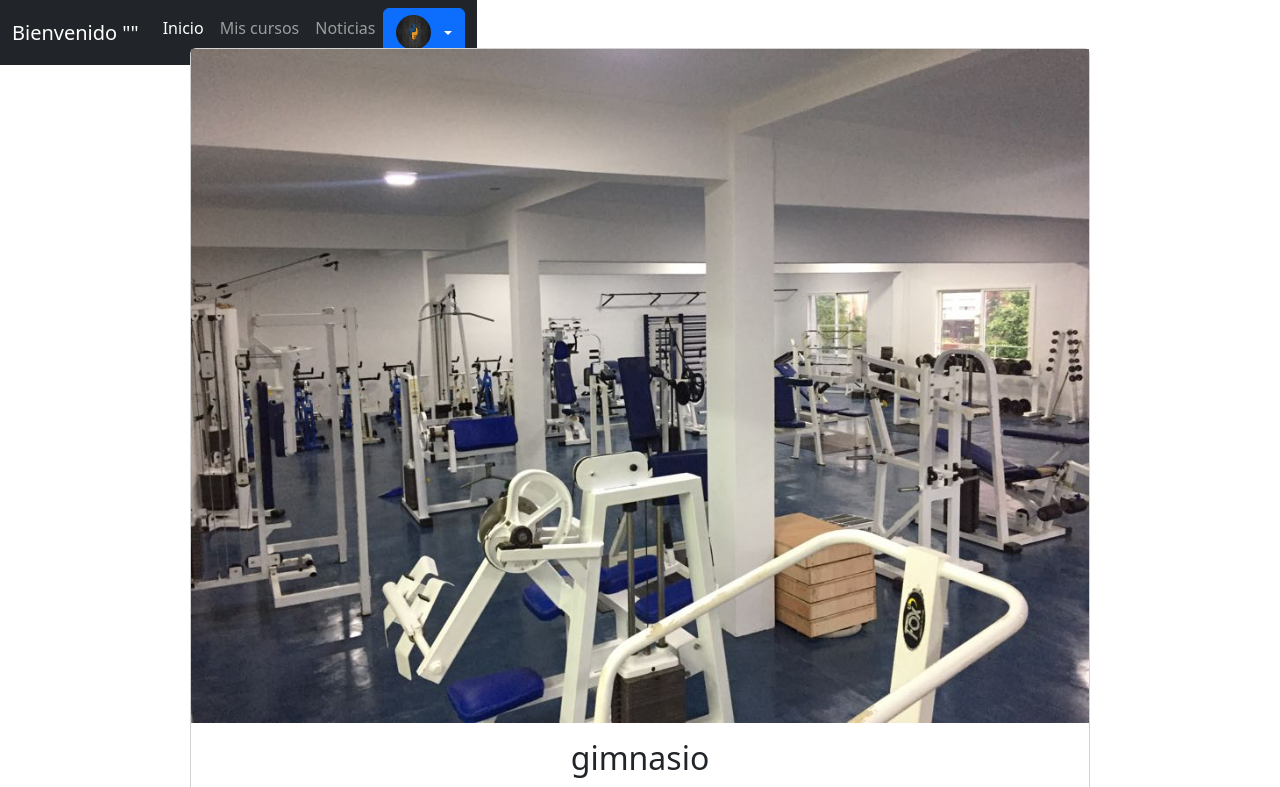
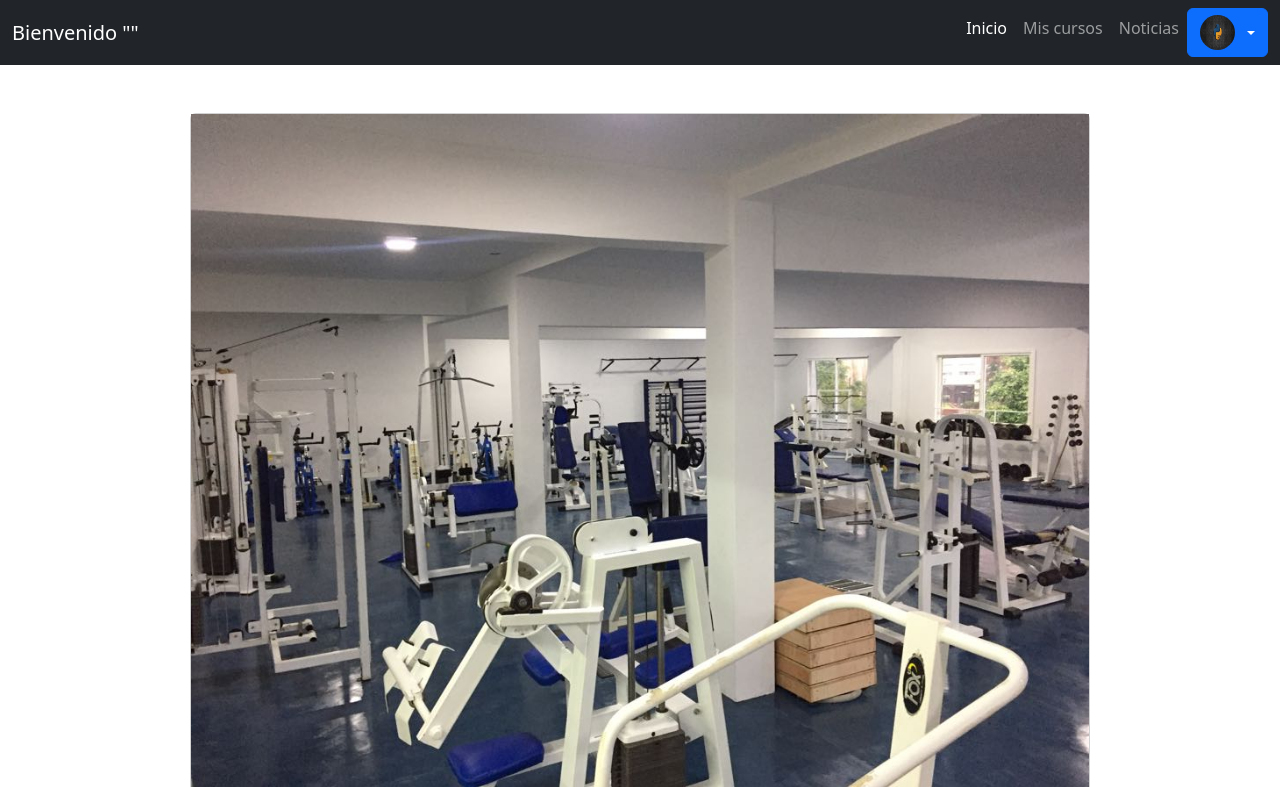
Before and after one commit to eliasescalante/CursosMarciales_UTN, a Django app: page /noticias/1/ in a window 1280 px wide. Shown: the top 787 px of the page. Run offline with Django 5.2, Linux system fonts and the light colour scheme; data comes from the database, SQL or seed files in the repository; both versions use the stored data as it was after the commit; some libraries are stand-ins or nearby versions.

Commit message:
arreglo al layout

```diff
--- a/cursos/urls.py
+++ b/cursos/urls.py
@@ -10,5 +10,4 @@ urlpatterns = [
     path('detalle/<int:curso_id>/', views.detalle_curso, name='detalle_curso'),
     path('desuscribirse/<int:ticket_id>/', views.desuscribirse_curso, name='desuscribirse_curso'),
     path('ticket/<int:ticket_id>/', views.ticket_detalle, name='ticket'),
-
 ]
--- a/static/layout/css/layout.css
+++ b/static/layout/css/layout.css
@@ -15,8 +15,10 @@ html, body {
 }
 
 .navbar {
-    position: fixed;
-    flex-shrink: 0;
+    width: 100%;
+    top: 0;
+    left: 0;
+    z-index: 1040;
 }
 
 .content {
--- a/templates/cursos/home.html
+++ b/templates/cursos/home.html
@@ -45,7 +45,6 @@
 
     <section id="search-section" class="mt-5">
         <h2>Buscar Cursos</h2>
-
         <form method="GET" action="{% url 'home_cursos' %}">
             <div class="mb-3">
                 <input type="text" name="q" class="form-control" placeholder="Buscar cursos..." value="{{ query }}">
```
Also changed, not shown: cursos/views.py (line endings or trailing spaces), db.sqlite3.
